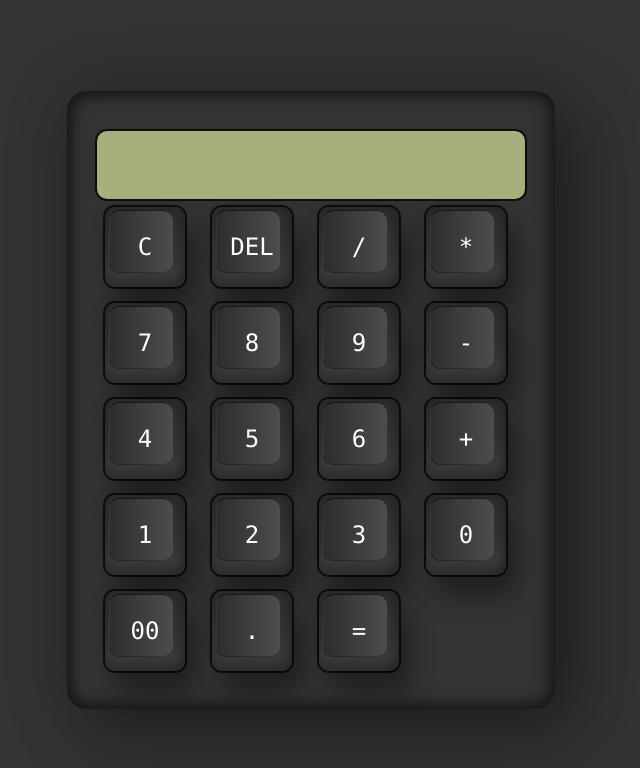
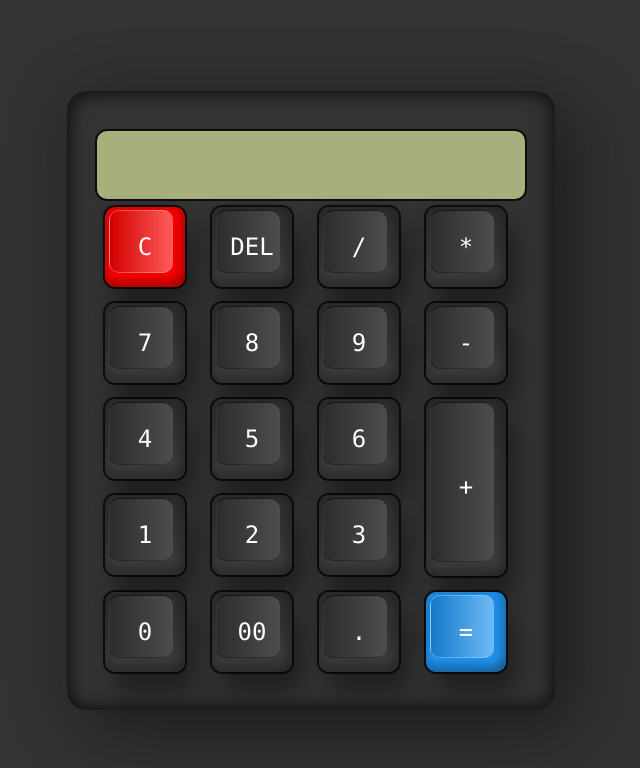
Before and after one commit to gabtapia/Calculator, a plain HTML site: page index.html in a window 1280 px wide. Shown: the whole page, without its empty margins (329-969 px from the left). Drawn offline with Linux system fonts and the light colour scheme.

Commit message:
Grid e Color Atualizados

```diff
--- a/index.html
+++ b/index.html
@@ -9,7 +9,7 @@
     <div class="container">
         <form class="calculator" name="calc">
             <input type="text" class="value" name="txt" readonly>
-            <span class="num" onclick="calc.txt.value=''"><i>C</i></span>
+            <span class="num clear" onclick="calc.txt.value=''"><i>C</i></span>
             <span class="num" onclick="calc.txt.value=calc.txt.value.slice(0, calc.txt.value.length -1)"><i>DEL</i></span>
             <span class="num" onclick="calc.txt.value+='/'"><i>/</i></span>
             <span class="num" onclick="calc.txt.value+='*'"><i>*</i></span>
@@ -20,14 +20,14 @@
             <span class="num" onclick="calc.txt.value+='4'"><i>4</i></span>
             <span class="num" onclick="calc.txt.value+='5'"><i>5</i></span>
             <span class="num" onclick="calc.txt.value+='6'"><i>6</i></span>
-            <span class="num" onclick="calc.txt.value+='+'"><i>+</i></span>
+            <span class="num plus" onclick="calc.txt.value+='+'"><i>+</i></span>
             <span class="num" onclick="calc.txt.value+='1'"><i>1</i></span>
             <span class="num" onclick="calc.txt.value+='2'"><i>2</i></span>
             <span class="num" onclick="calc.txt.value+='3'"><i>3</i></span>
             <span class="num" onclick="calc.txt.value+='0'"><i>0</i></span>
             <span class="num" onclick="calc.txt.value+='00'"><i>00</i></span>
             <span class="num" onclick="calc.txt.value+='.'"><i>.</i></span>
-            <span class="num" onclick="calc.txt.value=eval(calc.txt.value)"><i>=</i></span>
+            <span class="num equal" onclick="calc.txt.value=eval(calc.txt.value)"><i>=</i></span>
         </form>
     </div>
 </body>
--- a/styles.css
+++ b/styles.css
@@ -85,3 +85,30 @@ body {
     font-size: 1.5em;
     text-transform: uppercase;
 }
+
+.calculator .clear {
+    background: red;
+}
+
+.calculator .clear::before {
+    background: linear-gradient(90deg, #d20000, #ffffff5c);
+    border-left: 1px solid #fff4;
+    border-bottom: 1px solid #fff4;
+    border-top: 1px solid #fff4;
+}
+
+.calculator .plus {
+    grid-row: span 2;
+    height: 177px;
+}
+
+.calculator .equal {
+    background: #2196f3;
+}
+
+.calculator .equal::before {
+    background: linear-gradient(90deg, #1479c9, #ffffff5c);
+    border-left: 1px solid #fff4;
+    border-bottom: 1px solid #fff4;
+    border-top: 1px solid #fff4;
+}
```
